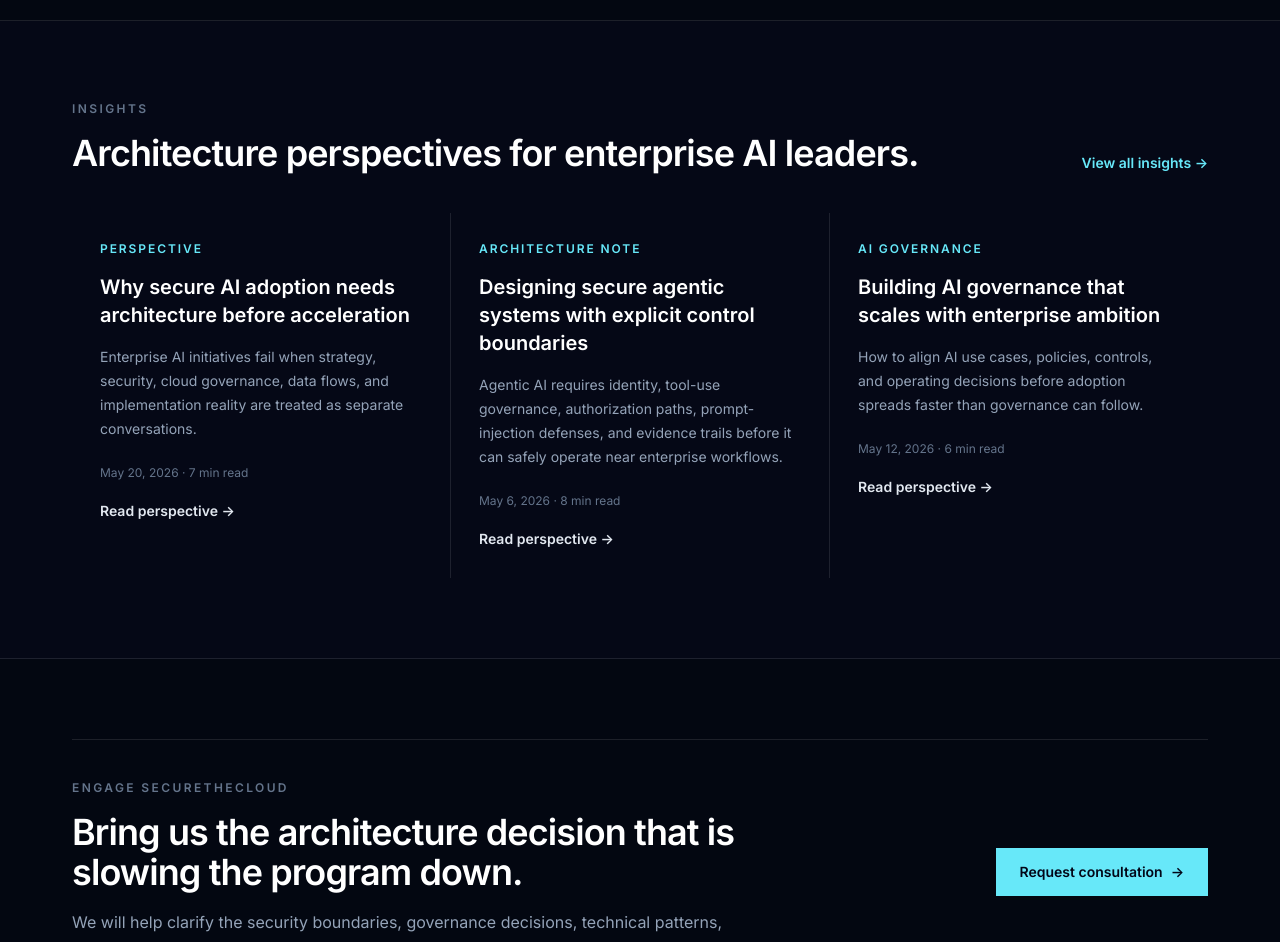
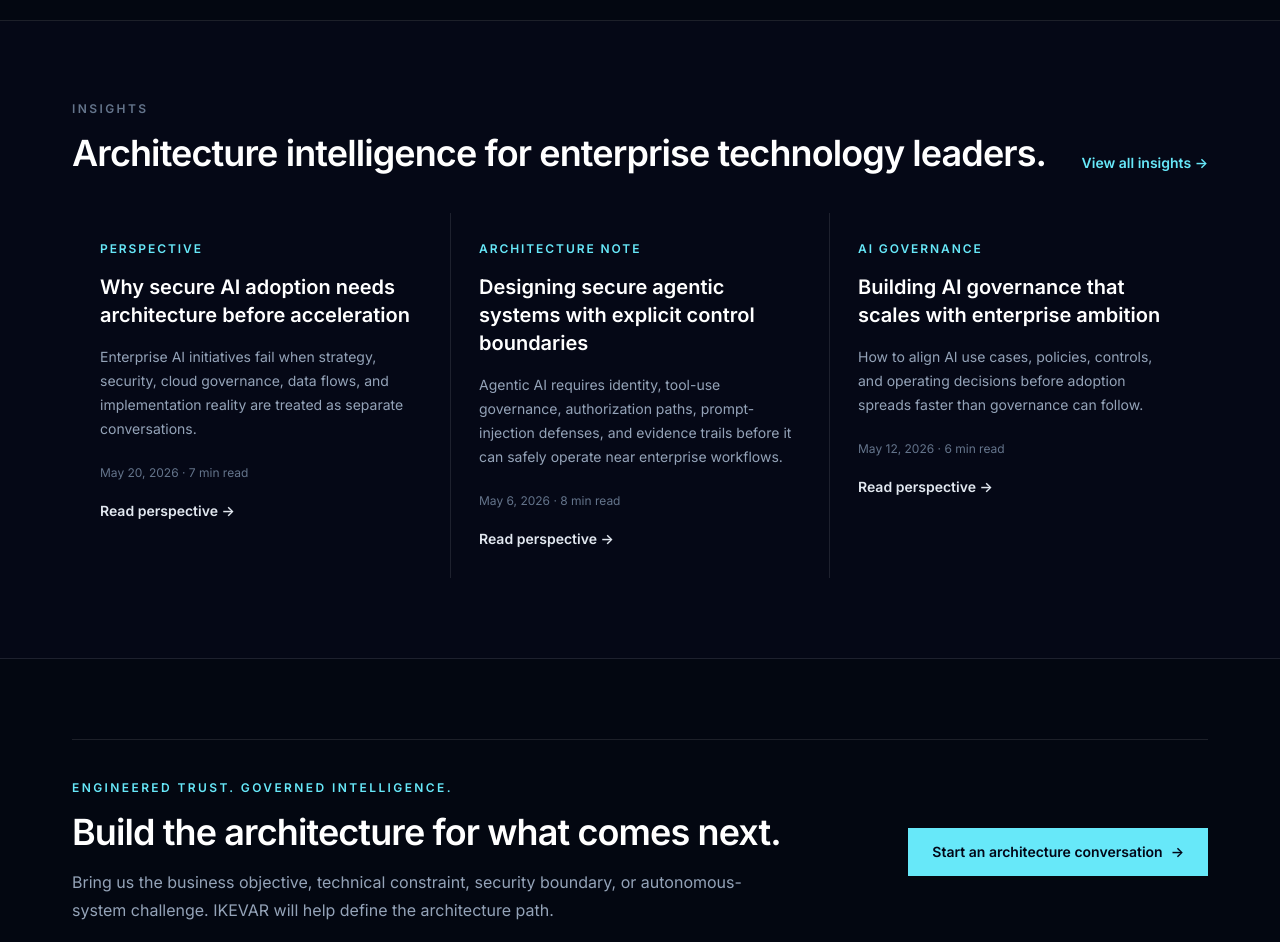
Before and after one commit to S3curethecloud/stc-marketing-site, a Next.js app: page / in a window 1280 px wide. Shown: the part 3880-4822 px from the top of the page. Built offline with nearby package versions, Linux system fonts and the light colour scheme.

Commit message:
brand: complete IKEVAR homepage positioning

```diff
--- a/app/page.tsx
+++ b/app/page.tsx
@@ -330,7 +330,7 @@ export default function HomePage() {
           <div className="flex flex-col gap-4 sm:flex-row sm:items-end sm:justify-between">
             <div>
               <p className="text-xs font-semibold uppercase tracking-[0.2em] text-slate-500">Insights</p>
-              <h2 className="mt-4 text-3xl font-semibold tracking-[-0.025em] text-white sm:text-4xl">Architecture perspectives for enterprise AI leaders.</h2>
+              <h2 className="mt-4 text-3xl font-semibold tracking-[-0.025em] text-white sm:text-4xl">Architecture intelligence for enterprise technology leaders.</h2>
             </div>
             <Link href="/insights" className="text-sm font-semibold text-cyan-300 hover:text-cyan-200">View all insights -&gt;</Link>
           </div>
@@ -353,12 +353,12 @@ export default function HomePage() {
         <Container className="py-14 sm:py-16 lg:py-20">
           <div className="grid gap-8 border-y border-white/10 py-10 lg:grid-cols-[1fr_auto] lg:items-center">
             <div>
-              <p className="text-xs font-semibold uppercase tracking-[0.2em] text-slate-500">Engage SecureTheCloud</p>
-              <h2 className="mt-4 max-w-3xl text-3xl font-semibold tracking-[-0.025em] text-white sm:text-4xl">Bring us the architecture decision that is slowing the program down.</h2>
-              <p className="mt-4 max-w-2xl text-base leading-7 text-slate-400">We will help clarify the security boundaries, governance decisions, technical patterns, and implementation path.</p>
+              <p className="text-xs font-semibold uppercase tracking-[0.2em] text-cyan-300">Engineered trust. Governed intelligence.</p>
+              <h2 className="mt-4 max-w-3xl text-3xl font-semibold tracking-[-0.025em] text-white sm:text-4xl">Build the architecture for what comes next.</h2>
+              <p className="mt-4 max-w-2xl text-base leading-7 text-slate-400">Bring us the business objective, technical constraint, security boundary, or autonomous-system challenge. IKEVAR will help define the architecture path.</p>
             </div>
             <Link href={siteConfig.primaryCta.href} className="inline-flex min-h-12 items-center justify-center bg-cyan-300 px-6 py-3 text-sm font-semibold text-slate-950 hover:bg-cyan-200">
-              Request consultation
+              Start an architecture conversation
               <span className="ml-2" aria-hidden="true">-&gt;</span>
             </Link>
           </div>
```
